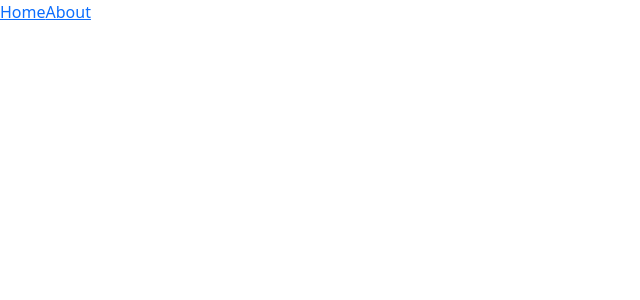
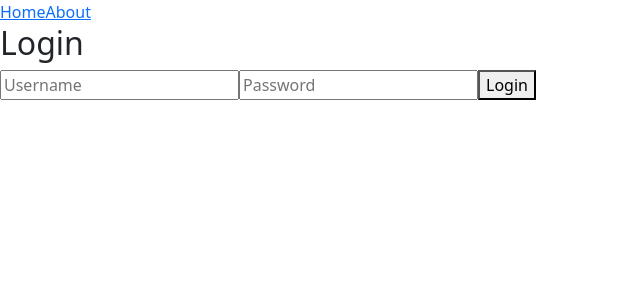
Before and after one commit to luispardosuarez/weAre-frontend, a Vue app: page / in a window 1280 px wide. Shown: the top 300 px of the page, without its empty margins (0-640 px from the left). Built offline with nearby package versions, Linux system fonts and the light colour scheme.

Commit message:
fix issues hv

```diff
--- a/src/views/HomeView.vue
+++ b/src/views/HomeView.vue
@@ -1,13 +1,43 @@
 <script setup>
+
+  import AuthService from '@/services/AuthService';
+  import { useRouter } from 'vue-router';
+
+  const credentials = {
+    username: '',
+    password: '',
+  };
+
+  const router = useRouter();
+
+  const login = async () => {
+    try {
+      const response = await AuthService.login(credentials);
+      router.push('/solicitudes');
+    } catch (error) {
+      console.error(error);
+    }
+  };
 
 </script>
 
+
 <template>
+
   <main>
+    <div>
+    <h2>Login</h2>
+    <form @submit.prevent="login">
+      <input v-model="credentials.username" placeholder="Username" />
+      <input type="password" v-model="credentials.password" placeholder="Password" />
+      <button type="submit">Login</button>
+    </form>
+  </div>
+  </main>
 
-  </main>
 </template>
 
-<style >
+<style scoped lang="scss">
+
 
 </style>
```
